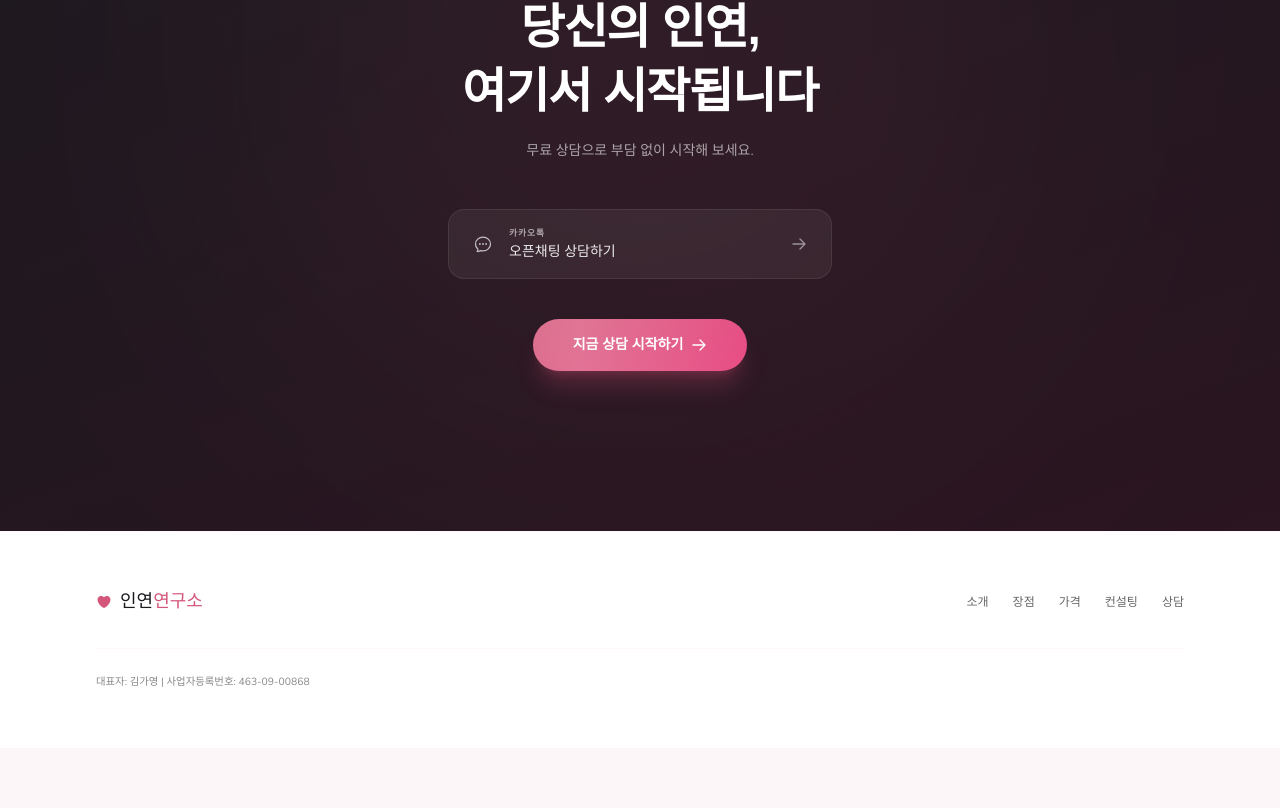
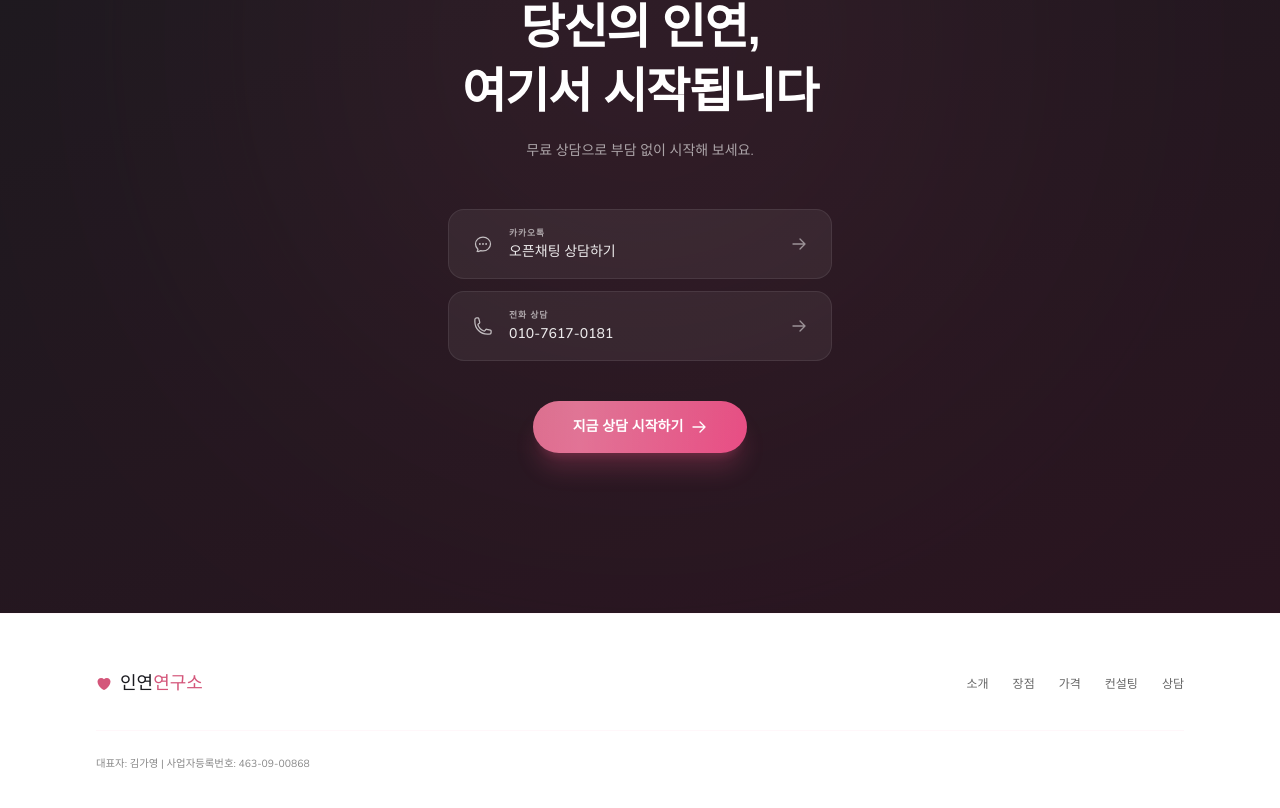
Before and after one commit to gustn0117/inyeon-lab, a Next.js app: page / in a window 1280 px wide. Shown: the part 6603-7411 px from the top of the page. Before the commit the page ends 7351 px from the top, so only its background shows below. Built offline with nearby package versions, Linux system fonts and the light colour scheme; a web font is replaced by a local one.

Commit message:
Contact 섹션에 전화번호 추가 (010-7617-0181)

```diff
--- a/src/app/page.tsx
+++ b/src/app/page.tsx
@@ -515,12 +515,20 @@ function ContactSection() {
         </h2>
         <p className="text-sm mb-12 text-white/60 reveal">무료 상담으로 부담 없이 시작해 보세요.</p>
 
-        <div className="max-w-sm mx-auto mb-10 reveal">
+        <div className="max-w-sm mx-auto mb-10 space-y-3 reveal">
           <a href={KAKAO} target="_blank" rel="noopener noreferrer" className="rounded-2xl py-4 px-6 flex items-center gap-4 hover:bg-white/10 transition-colors" style={{ background: "rgba(255,255,255,0.06)", border: "1px solid rgba(255,255,255,0.08)" }}>
             <span className="text-white/70">{I.chat("w-5 h-5 flex-shrink-0")}</span>
             <div className="text-left">
               <div className="text-[0.55rem] text-white/60 uppercase tracking-widest font-bold">카카오톡</div>
               <div className="text-sm text-white/90 font-medium">오픈채팅 상담하기</div>
+            </div>
+            <span className="ml-auto text-white/50">{I.arrowR("w-4 h-4")}</span>
+          </a>
+          <a href="tel:010-7617-0181" className="rounded-2xl py-4 px-6 flex items-center gap-4 hover:bg-white/10 transition-colors" style={{ background: "rgba(255,255,255,0.06)", border: "1px solid rgba(255,255,255,0.08)" }}>
+            <span className="text-white/70">{I.phone("w-5 h-5 flex-shrink-0")}</span>
+            <div className="text-left">
+              <div className="text-[0.55rem] text-white/60 uppercase tracking-widest font-bold">전화 상담</div>
+              <div className="text-sm text-white/90 font-medium">010-7617-0181</div>
             </div>
             <span className="ml-auto text-white/50">{I.arrowR("w-4 h-4")}</span>
           </a>
```
